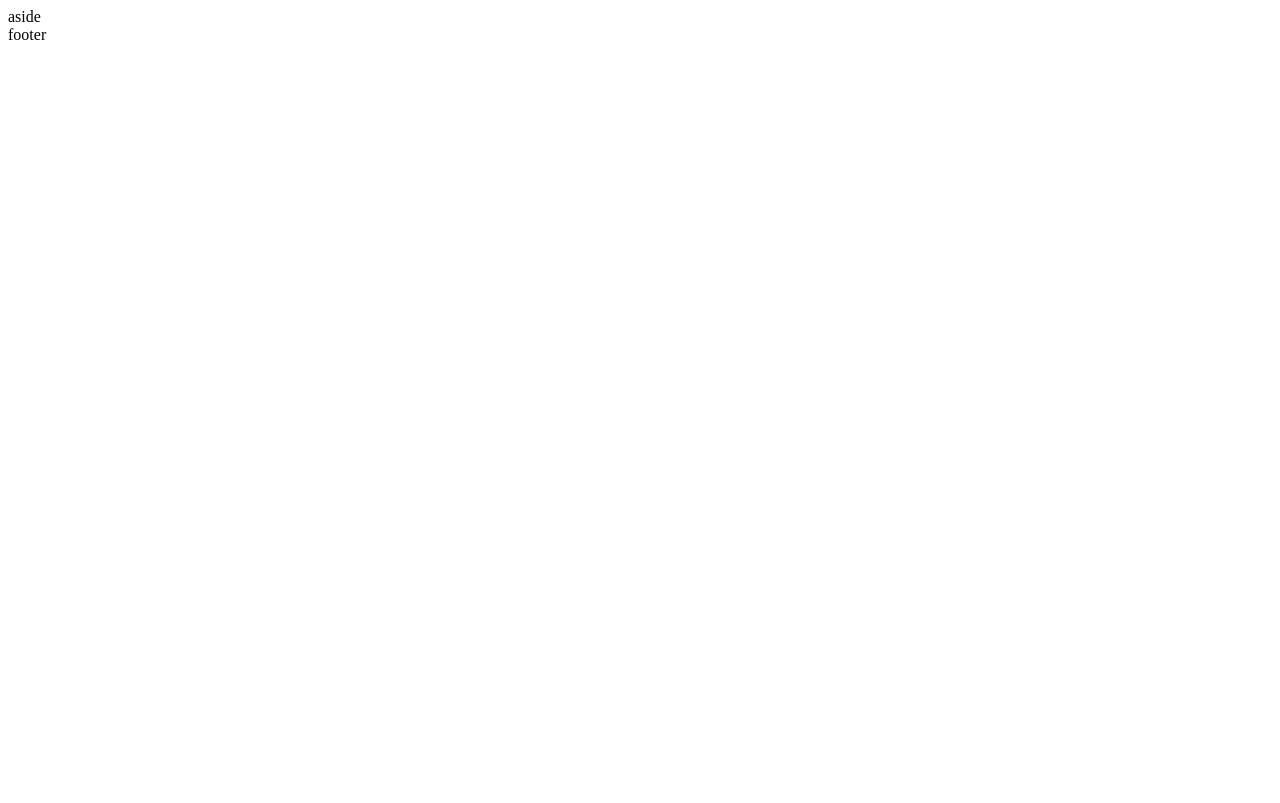
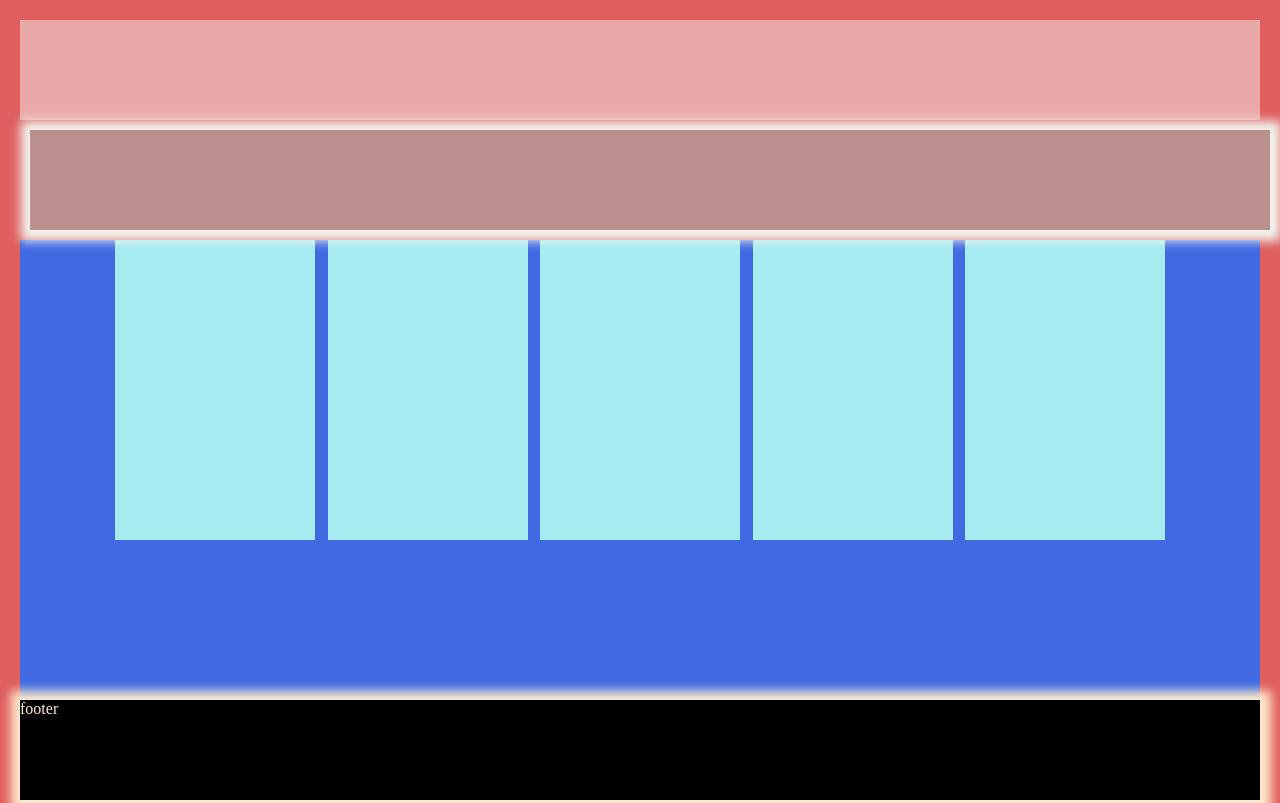
Before and after one commit to Marianatprograma/layout, a plain HTML site: page index.html in a window 1280 px wide. Shown: the top 803 px of the page. Drawn offline with Linux system fonts and the light colour scheme; the site is published under a folder, as on GitHub Pages, so addresses that start at the root find nothing.

Commit message:
C:/Program Files/Git/ eliminado de style.css

```diff
--- a/index.html
+++ b/index.html
@@ -3,7 +3,7 @@
 <head>
     <meta charset="UTF-8">
     <meta name="viewport" content="width=device-width, initial-scale=1.0">
-    <link rel="stylesheet" href="/style.css">
+    <link rel="stylesheet" href="style.css">
     <title>Layout</title>
 
 </head>
@@ -11,8 +11,7 @@
     <header></header>
     <nav></nav>
     <main>
-        <section class="main-section">
-        </section>
+        <section class="main-section"></section>
         <section class="main-section">
         </section>
         <section class="main-section"></section>
```
